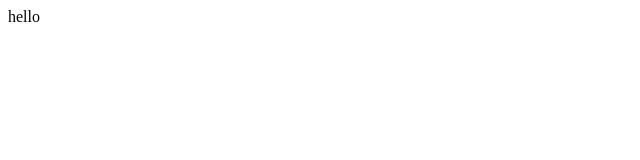
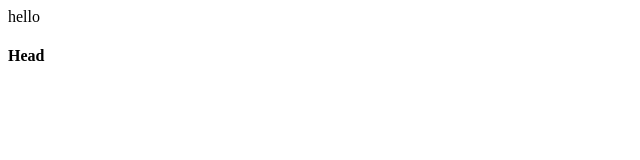
Before and after one commit to syedhussnainshah/New-Web-Batch-August, a plain HTML site: page index.html in a window 1280 px wide. Shown: the full height of the page, 0-640 px from the left. Drawn offline with Linux system fonts and the light colour scheme.

Commit message:
update
update

```diff
--- a/index.html
+++ b/index.html
@@ -8,5 +8,6 @@
 </head>
 <body>
     hello
+    <h4>Head</h4>
 </body>
 </html>
```
